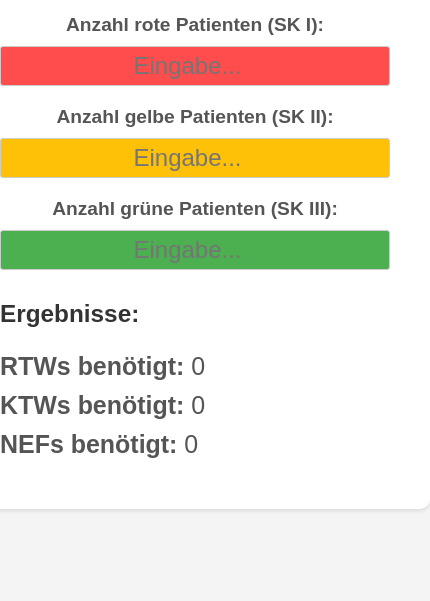
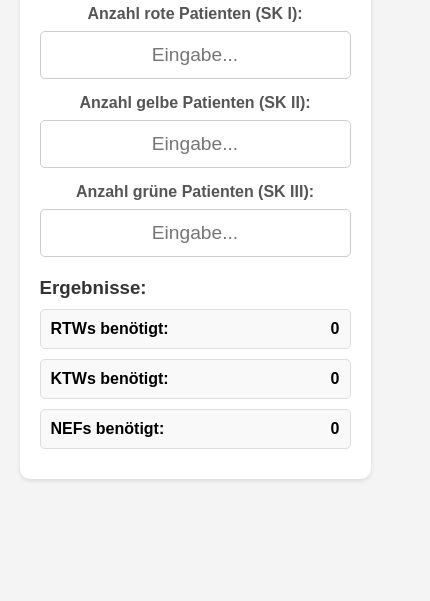
Before and after one commit to jnscom/sk-calc, a plain HTML site: page index.html in a window 390 px wide. Shown: the part 243-844 px from the top of the page, 430 px wide, since content can reach past the window. Drawn offline with Linux system fonts and the light colour scheme.

Commit message:
add mobile view

```diff
--- a/index.html
+++ b/index.html
@@ -20,63 +20,66 @@
         }
         .container {
             text-align: center;
-            padding: 40px;
+            padding: 20px;
             background: #fff;
             border-radius: 10px;
             box-shadow: 0 2px 4px rgba(0,0,0,0.1);
-            max-width: 700px;
+            max-width: 90%;
             width: 100%;
+            box-sizing: border-box;
         }
         .container h1 {
-            margin-bottom: 30px;
-            font-size: 2em;
+            margin-bottom: 20px;
+            font-size: 1.8em;
             color: #333;
         }
         .input-group {
-            margin: 20px 0;
+            margin: 15px 0;
         }
         .input-group label {
             display: block;
-            margin-bottom: 10px;
-            font-size: 1.2em;
+            margin-bottom: 8px;
+            font-size: 1em;
             font-weight: bold;
             color: #555;
         }
         .input-group input {
             width: 100%;
-            padding: 15px;
-            font-size: 1.5em;
+            padding: 12px;
+            font-size: 1.2em;
             border: 1px solid #ccc;
             border-radius: 5px;
             box-sizing: border-box;
             text-align: center;
         }
-        .input-group .category {
-            color: white;
-            padding: 5px;
-            border-radius: 3px;
+        .input-group input[type="number"]::-webkit-inner-spin-button,
+        .input-group input[type="number"]::-webkit-outer-spin-button {
+            -webkit-appearance: none;
+            margin: 0;
         }
-        .category.sk-i {
-            background-color: #ff4d4d;
-        }
-        .category.sk-ii {
-            background-color: #ffc107;
-        }
-        .category.sk-iii {
-            background-color: #4caf50;
+        .input-group input[type="number"] {
+            -moz-appearance: textfield;
         }
         .results {
-            margin-top: 30px;
+            margin-top: 20px;
             text-align: left;
-            font-size: 1.3em;
+            font-size: 1em;
         }
         .results h3 {
             color: #333;
+            margin-bottom: 10px;
         }
-        .results p {
-            margin: 10px 0;
-            font-size: 1.2em;
-            color: #555;
+        .results .result-item {
+            display: flex;
+            justify-content: space-between;
+            padding: 10px;
+            border: 1px solid #ddd;
+            border-radius: 5px;
+            margin-bottom: 10px;
+            background-color: #f9f9f9;
+        }
+        .results .result-item span {
+            font-weight: bold;
         }
     </style>
 </head>
@@ -86,24 +89,33 @@
 
         <div class="input-group">
             <label for="skI">Anzahl rote Patienten (SK I):</label>
-            <input type="number" id="skI" class="category sk-i" min="0" placeholder="Eingabe..." oninput="calculateResources()">
+            <input type="number" id="skI" min="0" placeholder="Eingabe..." oninput="calculateResources()">
         </div>
 
         <div class="input-group">
             <label for="skII">Anzahl gelbe Patienten (SK II):</label>
-            <input type="number" id="skII" class="category sk-ii" min="0" placeholder="Eingabe..." oninput="calculateResources()">
+            <input type="number" id="skII" min="0" placeholder="Eingabe..." oninput="calculateResources()">
         </div>
 
         <div class="input-group">
             <label for="skIII">Anzahl grüne Patienten (SK III):</label>
-            <input type="number" id="skIII" class="category sk-iii" min="0" placeholder="Eingabe..." oninput="calculateResources()">
+            <input type="number" id="skIII" min="0" placeholder="Eingabe..." oninput="calculateResources()">
         </div>
 
         <div class="results" id="results">
             <h3>Ergebnisse:</h3>
-            <p><strong>RTWs benötigt:</strong> 0</p>
-            <p><strong>KTWs benötigt:</strong> 0</p>
-            <p><strong>NEFs benötigt:</strong> 0</p>
+            <div class="result-item">
+                <span>RTWs benötigt:</span>
+                <span id="rtw-result">0</span>
+            </div>
+            <div class="result-item">
+                <span>KTWs benötigt:</span>
+                <span id="ktw-result">0</span>
+            </div>
+            <div class="result-item">
+                <span>NEFs benötigt:</span>
+                <span id="nef-result">0</span>
+            </div>
         </div>
     </div>
 
@@ -130,12 +142,9 @@
             // Berechnung für SK III
             resources.KTW += Math.ceil(skIII / 4);
 
-            document.getElementById('results').innerHTML = `
-                <h3>Ergebnisse:</h3>
-                <p><strong>RTWs benötigt:</strong> ${Math.ceil(resources.RTW)}</p>
-                <p><strong>KTWs benötigt:</strong> ${Math.ceil(resources.KTW)}</p>
-                <p><strong>NEFs benötigt:</strong> ${Math.ceil(resources.NEF)}</p>
-            `;
+            document.getElementById('rtw-result').textContent = Math.ceil(resources.RTW);
+            document.getElementById('ktw-result').textContent = Math.ceil(resources.KTW);
+            document.getElementById('nef-result').textContent = Math.ceil(resources.NEF);
         }
 
         if ('serviceWorker' in navigator) {
```
